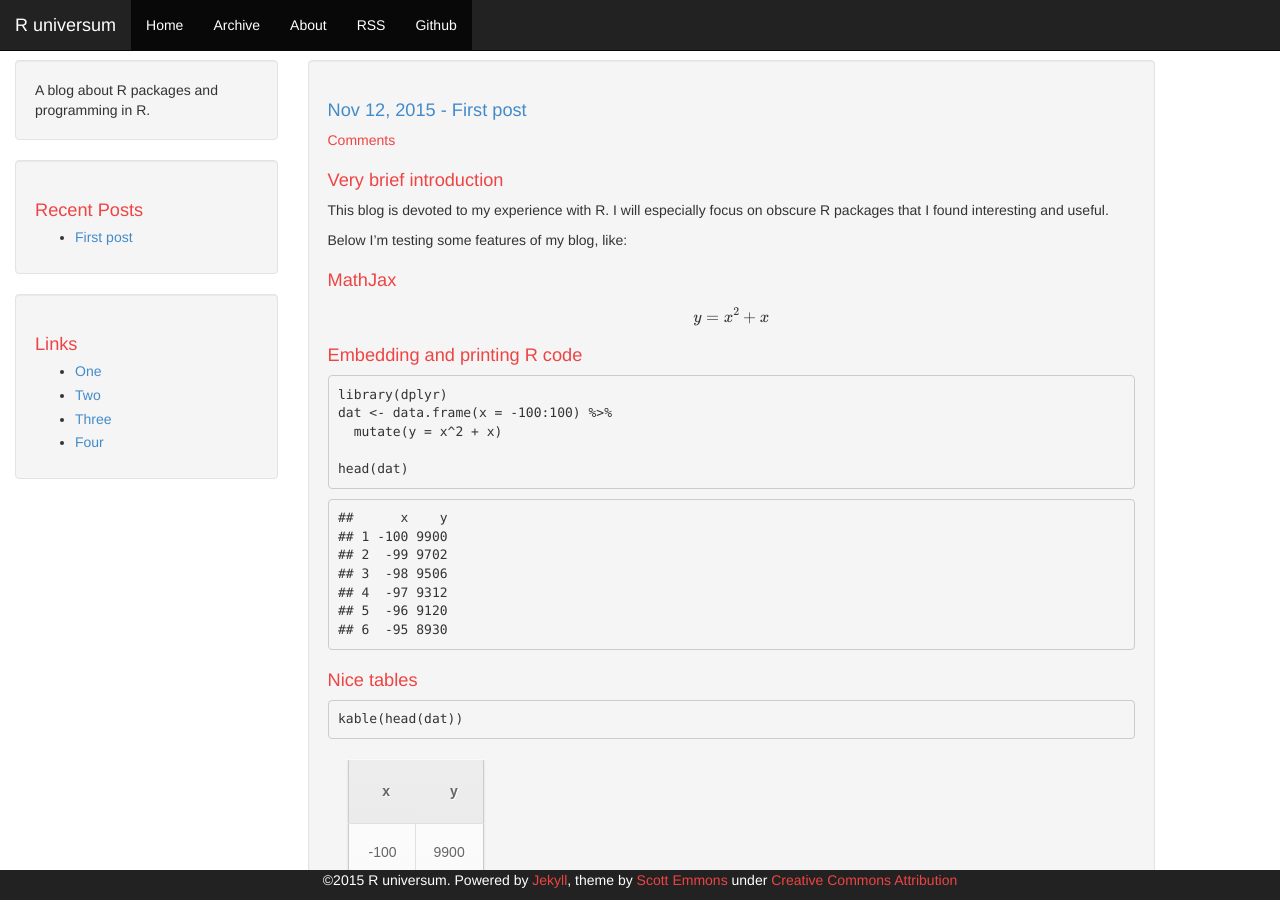
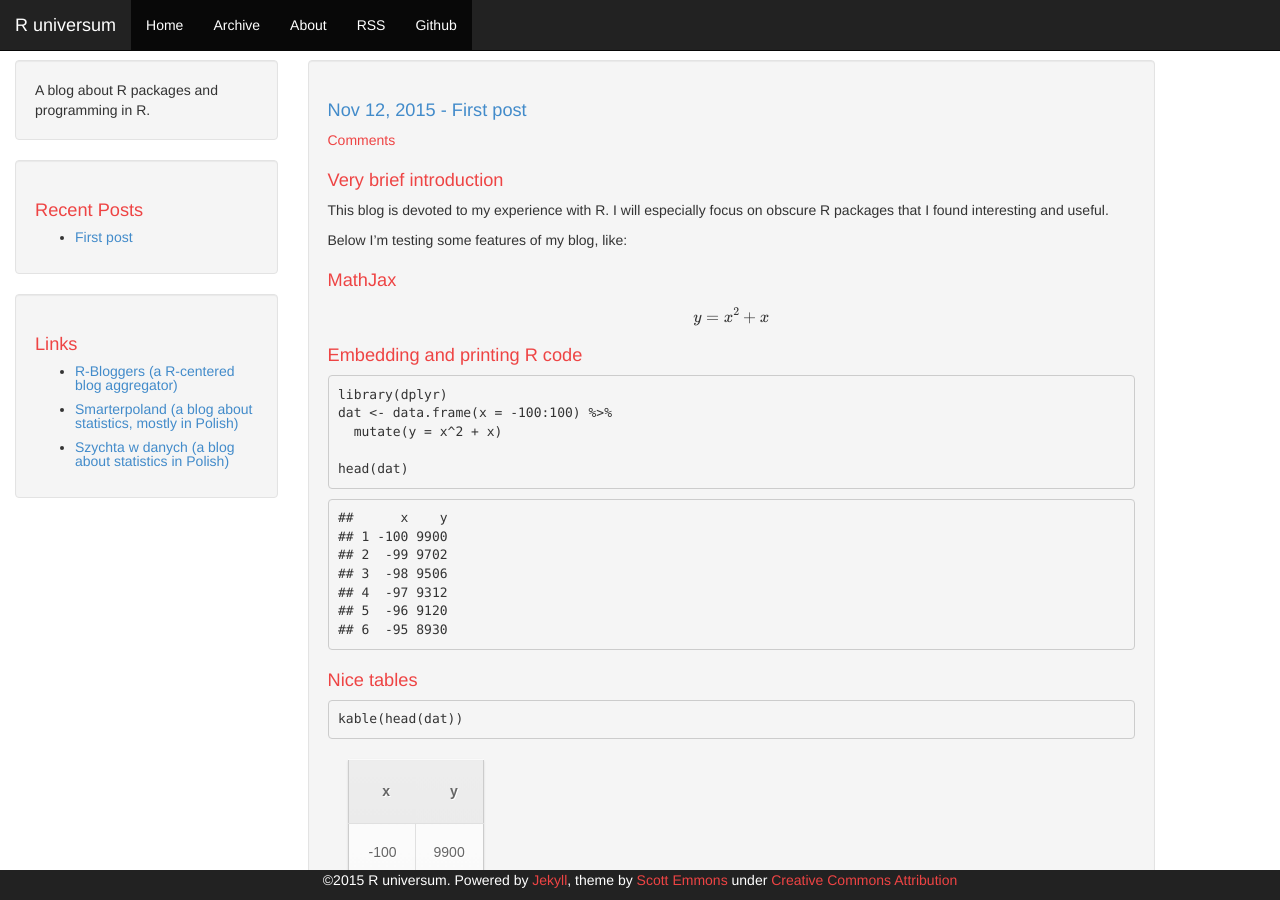
Before and after one commit to michbur/michbur.github.io, a Jekyll site: the page built from index.html, in a window 1280 px wide and 900 px high. Built offline with Jekyll 4.4.1, drawn with Linux system fonts in a browser that asks for light colours; Markdown is read by kramdown in place of the engine named in the settings; formulas are drawn with MathJax 3; the list of posts is cut into pages by our own code; comment, search, counter and statistics services are not loaded.

Commit message:
added google analytics and links

```diff
--- a/_config.yml
+++ b/_config.yml
@@ -16,7 +16,7 @@
 github: 'michbur/michbur.github.io'
 
 # Set this to your UA-# value, or '' to disable the block completely
-gaaccount: ''
+gaaccount: 'UA-54221551-2'
 
 # Set this to your disqus shortname to enable comments. Note that the 'comments'
 # setting below must also be true. Individual posts can override 'comments' to
--- a/_includes/links-list.html
+++ b/_includes/links-list.html
@@ -1,7 +1,6 @@
 <h1>Links</h1>
 <ul>
-  <li><a href="#">One</a></li>
-  <li><a href="#">Two</a></li>
-  <li><a href="#">Three</a></li>
-  <li><a href="#">Four</a></li>
+  <li><a href="http://www.r-bloggers.com/">R-Bloggers (a R-centered blog aggregator)</a></li>
+  <li><a href="http://smarterpoland.pl/">Smarterpoland (a blog about statistics, mostly in Polish)</a></li>
+  <li><a href="http://szychtawdanych.pl">Szychta w danych (a blog about statistics in Polish)</a></li>
 </ul>
```
